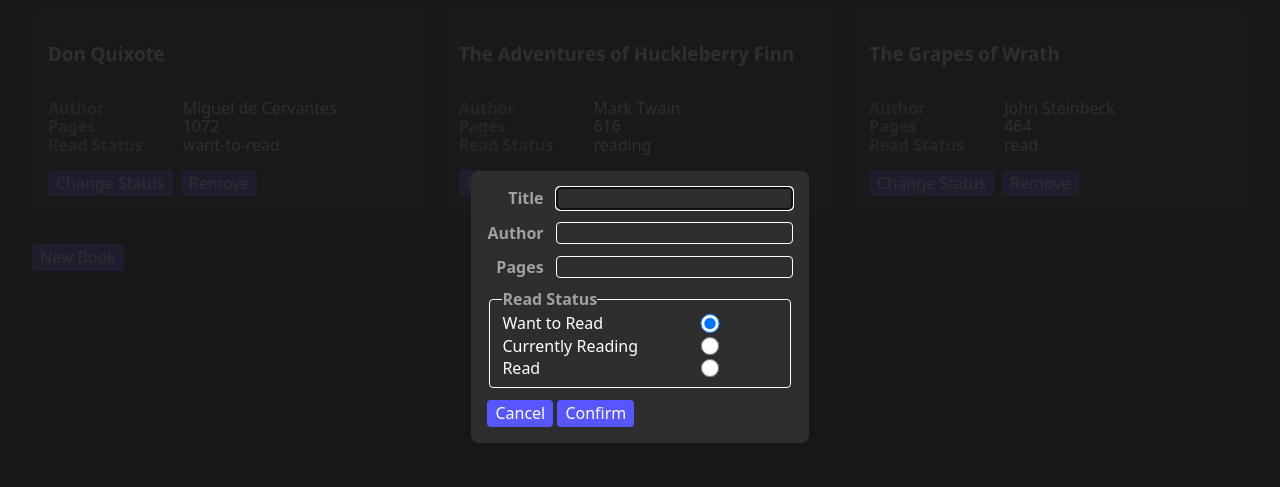
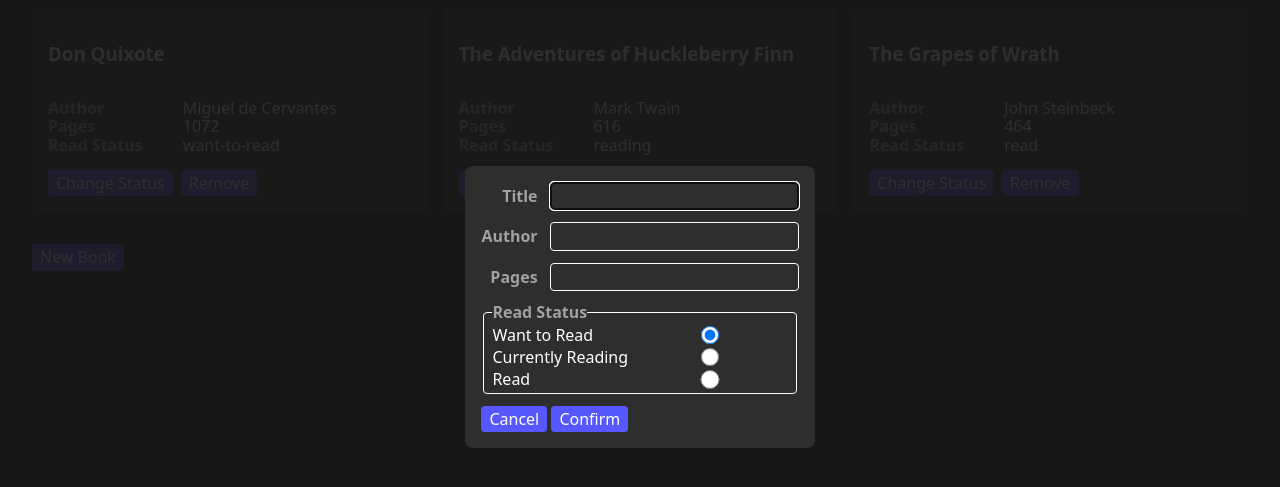
Before and after one commit to cgrustas/library, a plain HTML site: page index.html in a window 1280 px wide. Both pictures are taken after a click on the button "New Book". Shown: the part 93-580 px from the top of the page. Drawn offline with Linux system fonts and the light colour scheme.

Commit message:
Change input text color and add padding

```diff
--- a/css/styles.css
+++ b/css/styles.css
@@ -103,6 +103,8 @@
 
 .book-detail>input,
 fieldset {
+    padding: .25rem .5rem;
+    color: white;
     appearance: none;
     border: 1px solid white;
     background-color: rgb(46, 46, 46);
```
